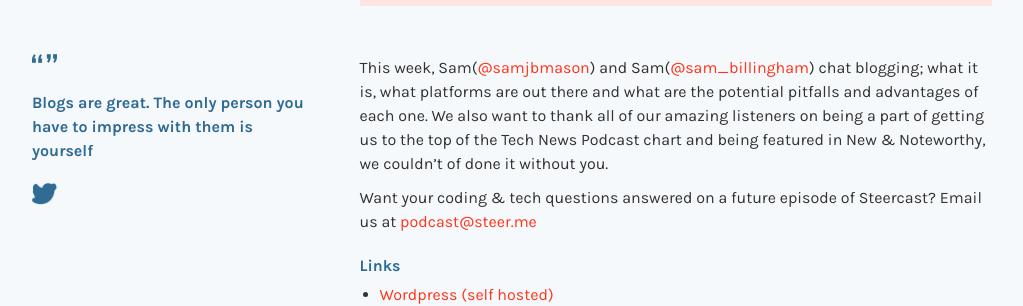
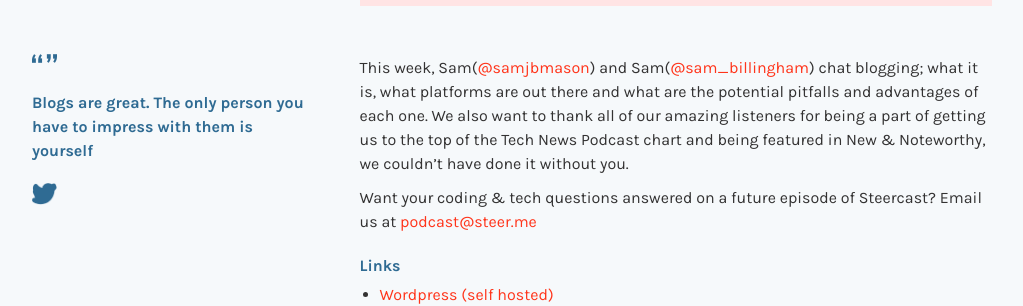
Before and after one commit to vivienney/podcast, a Jekyll site: the page built from _episodes/04.markdown, in a window 1280 px wide and 963 px high. Shown: the part 271-577 px from the top of the window, without its empty margins (128-1151 px from the left). Built offline with Jekyll 4.4.1, drawn with Linux system fonts in a browser that asks for light colours.

Commit message:
change copy ep4 desc

```diff
--- a/_episodes/04.markdown
+++ b/_episodes/04.markdown
@@ -12,7 +12,7 @@ summary: "Sam and Sam chat blogging; what it is, what platforms are out there an
 
 # The main content cant be more than 4,000 characters
 ---
-This week, Sam([@samjbmason](https://twitter.com/samjbmason)) and Sam([@sam_billingham](https://twitter.com/sam_billingham)) chat blogging; what it is, what platforms are out there and what are the potential pitfalls and advantages of each one. We also want to thank all of our amazing listeners on being a part of getting us to the top of the Tech News Podcast chart and being featured in New & Noteworthy, we couldn't of done it without you.
+This week, Sam([@samjbmason](https://twitter.com/samjbmason)) and Sam([@sam_billingham](https://twitter.com/sam_billingham)) chat blogging; what it is, what platforms are out there and what are the potential pitfalls and advantages of each one. We also want to thank all of our amazing listeners for being a part of getting us to the top of the Tech News Podcast chart and being featured in New & Noteworthy, we couldn't have done it without you.
 
 Want your coding & tech questions answered on a future episode of Steercast? Email us at [podcast@steer.me](mailto:podcast@steer.me)
 
```
